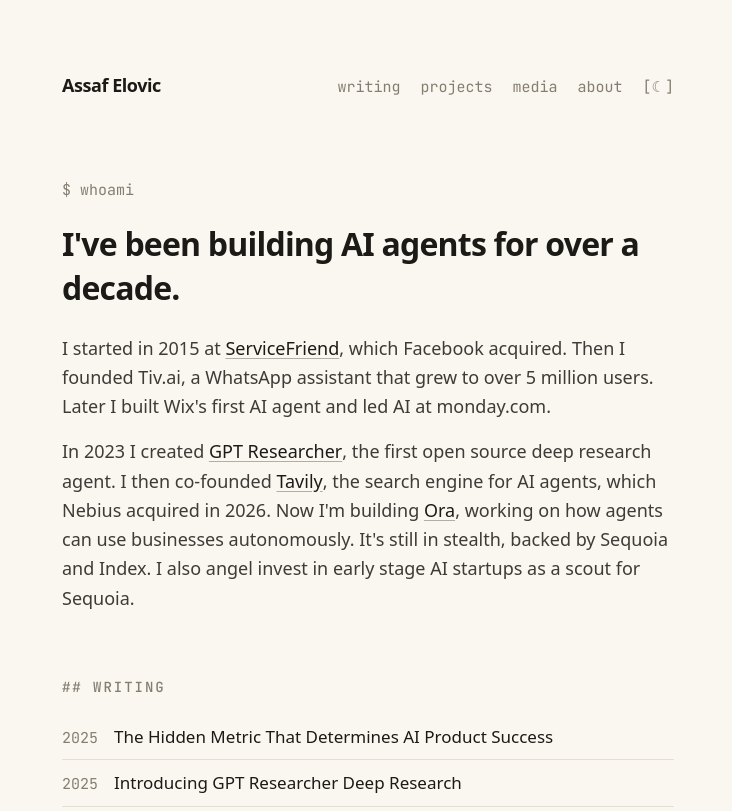
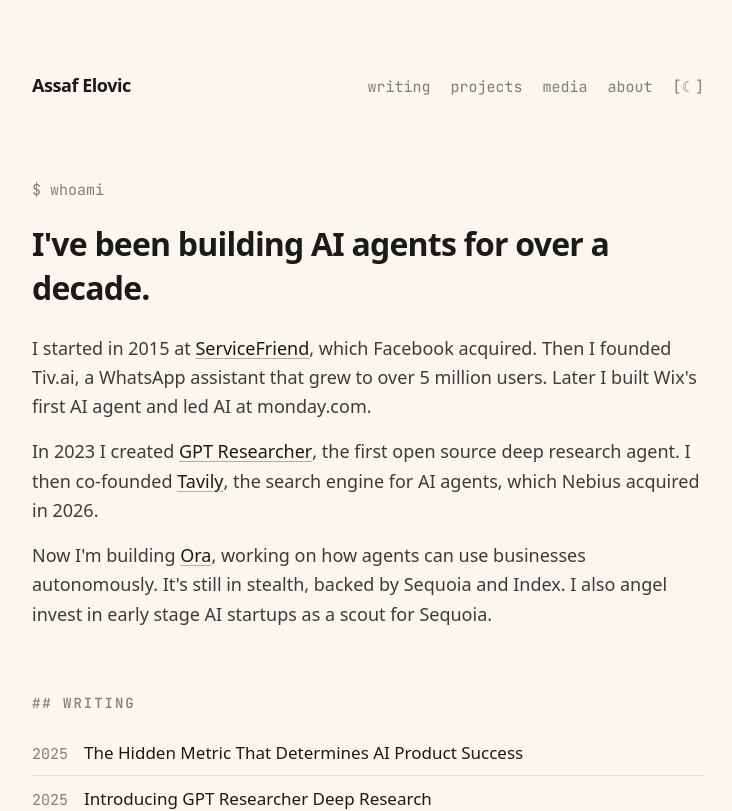
Before and after one commit to assafelovic/assafelovic.com, a Next.js app: page / in a window 1280 px wide. Shown: the top 811 px of the page, without its empty margins (272-1004 px from the left). Built offline with nearby package versions, Linux system fonts and the light colour scheme.

Commit message:
Video thumbnails, wider layout, Ora paragraph on its own

```diff
--- a/app/layout.tsx
+++ b/app/layout.tsx
@@ -45,7 +45,7 @@
     <html lang="en" suppressHydrationWarning>
       <body className={`${inter.variable} ${jetbrains.variable}`}>
         <ThemeProvider attribute="class" defaultTheme="light">
-          <main className="mx-auto max-w-[660px] px-6 pb-16 pt-14 sm:pt-18">
+          <main className="mx-auto max-w-[720px] px-6 pb-16 pt-14 sm:pt-18">
             <Nav />
             {children}
             <Footer />
--- a/app/media/page.tsx
+++ b/app/media/page.tsx
@@ -6,6 +6,48 @@
   title: "Media",
   description: "Talks, interviews, and press from around the web.",
 };
+
+function youtubeId(href: string): string | null {
+  return new URL(href).searchParams.get("v");
+}
+
+function VideoList({ items }: { items: MediaItem[] }) {
+  return (
+    <ul>
+      {items.map((item) => {
+        const id = youtubeId(item.href);
+        return (
+          <li key={item.href} className="border-b border-line">
+            <a
+              href={item.href}
+              target="_blank"
+              rel="noopener noreferrer"
+              className="group flex items-center gap-5 py-3.5"
+            >
+              {id && (
+                // eslint-disable-next-line @next/next/no-img-element
+                <img
+                  src={`https://i.ytimg.com/vi/${id}/mqdefault.jpg`}
+                  alt=""
+                  loading="lazy"
+                  className="w-28 shrink-0 rounded-[3px] border border-line object-cover aspect-video"
+                />
+              )}
+              <span>
+                <span className="block text-[16px] font-[450] leading-snug decoration-muted/60 underline-offset-3 group-hover:underline">
+                  {item.title}
+                </span>
+                <span className="mt-1 block font-mono text-[13px] text-muted">
+                  {item.year} · {item.source}
+                </span>
+              </span>
+            </a>
+          </li>
+        );
+      })}
+    </ul>
+  );
+}
 
 function ResultList({ items }: { items: MediaItem[] }) {
   return (
@@ -56,7 +98,7 @@
       <h2 className="mb-2 font-mono text-[14px] font-medium uppercase tracking-[0.14em] text-muted">
         ## videos
       </h2>
-      <ResultList items={videos} />
+      <VideoList items={videos} />
 
       <h2 className="mb-2 mt-10 font-mono text-[14px] font-medium uppercase tracking-[0.14em] text-muted">
         ## press
--- a/app/page.tsx
+++ b/app/page.tsx
@@ -39,11 +39,13 @@
           </A>
           , the first open source deep research agent. I then co-founded{" "}
           <A href="https://tavily.com">Tavily</A>, the search engine for AI
-          agents, which Nebius acquired in 2026. Now I&apos;m building{" "}
-          <A href="https://ora.ai">Ora</A>, working on how agents can use
-          businesses autonomously. It&apos;s still in stealth, backed by
-          Sequoia and Index. I also angel invest in early stage AI startups as
-          a scout for Sequoia.
+          agents, which Nebius acquired in 2026.
+        </p>
+        <p>
+          Now I&apos;m building <A href="https://ora.ai">Ora</A>, working on
+          how agents can use businesses autonomously. It&apos;s still in
+          stealth, backed by Sequoia and Index. I also angel invest in early
+          stage AI startups as a scout for Sequoia.
         </p>
       </div>
 
```
